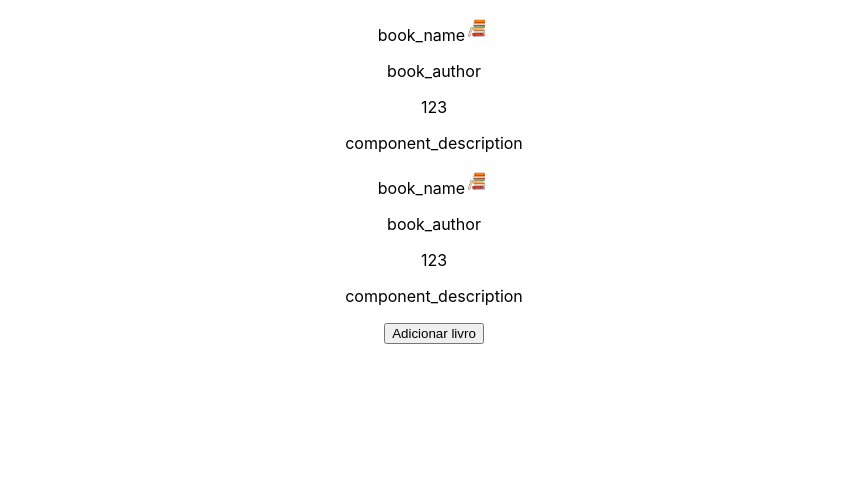
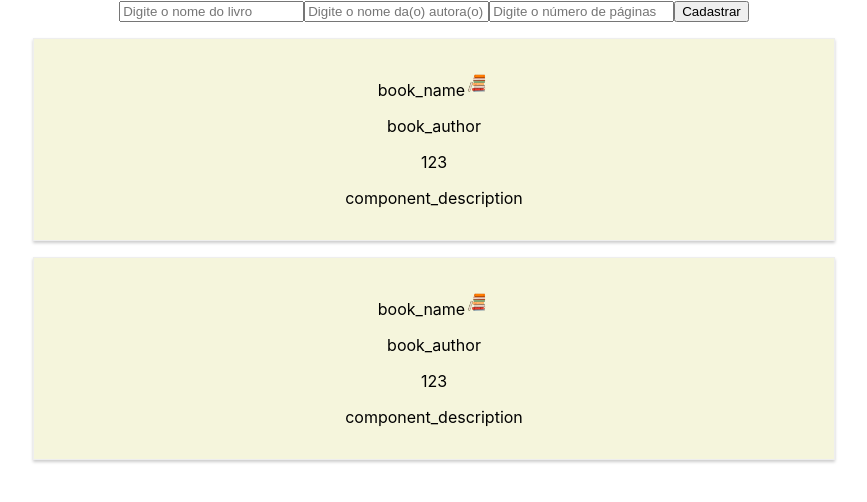
Before and after one commit to adilafattobene/dswl-front, a React (Create React App) app: page / in a window 1280 px wide. Shown: the top 502 px of the page, without its empty margins (206-1073 px from the left). Built offline with nearby package versions, Linux system fonts and the light colour scheme.

Commit message:
Aula 1.3 - Add css styles and a form to add new books

```diff
--- a/src/App.js
+++ b/src/App.js
@@ -4,6 +4,9 @@ import React, { useState } from "react";
 
 import { Book } from "./components/Book/Book";
 import img from "./components/Book/images/book.png";
+import { BookForm } from "./components/Book/BookForm";
+
+
 
 function App() {
   const [books, setBooks] = useState([
@@ -11,25 +14,44 @@ function App() {
     { name: "book_name", author: "book_author", pages: 123, image: img },
   ]);
 
-  const onHandleSubmit = () => {
-    let newBook = [
+  // const onHandleSubmit = () => {
+  //   let newBook = [
+  //     ...books,
+  //     {
+  //       id: books.length + 1,
+  //       name: "book_name",
+  //       author: "book_author",
+  //       pages: 123,
+  //       image: img,
+  //     },
+  //   ];
+  //   setBooks(newBook);
+  // };
+
+  const onBookSubmit = (event) => {
+    event.preventDefault();
+    console.log(event.target.name.value);
+
+    let newBooks = [
       ...books,
       {
         id: books.length + 1,
-        name: "book_name",
-        author: "book_author",
-        pages: 123,
+        name: event.target.name.value,
+        author: event.target.author.value,
+        pages: event.target.pages.value,
         image: img,
       },
     ];
-    setBooks(newBook);
+    setBooks(newBooks);
   };
 
   return (
     <div className="App">
+      <BookForm onBookSubmit={onBookSubmit}></BookForm>
       {books.map((book) => {
         return (
           <Book
+            key={book.id}
             name={book.name}
             author={book.author}
             pages={book.pages}
@@ -39,7 +61,7 @@ function App() {
           </Book>
         );
       })}
-      <button onClick={onHandleSubmit}>Adicionar livro</button>
+      {/* <button onClick={onHandleSubmit}>Adicionar livro</button> */}
     </div>
   );
 }
--- /dev/null
+++ b/src/components/Book/Book.css
@@ -0,0 +1,9 @@
+.Book {
+    width: 60%;
+    margin: 16px auto;
+    border: 1px solid #eee;
+    box-shadow: 0 2px 3px #ccc;
+    padding: 16px;
+    text-align: center;
+    background-color: beige;
+}
--- a/src/components/Book/Book.js
+++ b/src/components/Book/Book.js
@@ -1,9 +1,10 @@
 import { BookImage } from "./BookImage";
 import React from "react";
+import "./Book.css";
 
 export const Book = (props) => {
   return (
-    <>
+    <div className="Book">
       <p>
         {props.name}
         <BookImage src={props.image} />
@@ -11,6 +12,6 @@ export const Book = (props) => {
       <p>{props.author}</p>
       <p>{props.pages}</p>
       <p>{props.children}</p>
-    </>
+    </div>
   );
 };
--- /dev/null
+++ b/src/components/Book/BookForm.js
@@ -0,0 +1,39 @@
+import React from "react";
+
+export const BookForm = (props) => {
+//   const onBookSubmit = (event) => {
+//     event.preventDefault();
+//     console.log(event.target.name.value);
+
+//     let newBooks = [
+//       ...props.books,
+//       {
+//         id: props.books.length + 1,
+//         name: event.target.name.value,
+//         author: event.target.author.value,
+//         pages: event.target.pages.value,
+//         // image: img,
+//       },
+//     ];
+//     props.setBooks(newBooks);
+//   };
+
+  return (
+    <>
+      <form onSubmit={props.onBookSubmit}>
+        <input type="text" id="name" placeholder="Digite o nome do livro" />
+        <input
+          type="text"
+          id="author"
+          placeholder="Digite o nome da(o) autora(o)"
+        />
+        <input
+          type="text"
+          id="pages"
+          placeholder="Digite o número de páginas"
+        />
+        <input type="submit" value="Cadastrar" />
+      </form>
+    </>
+  );
+};
```
